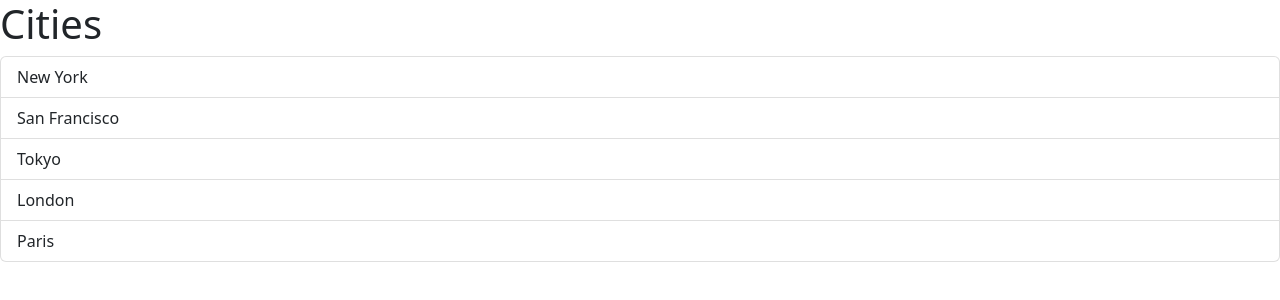
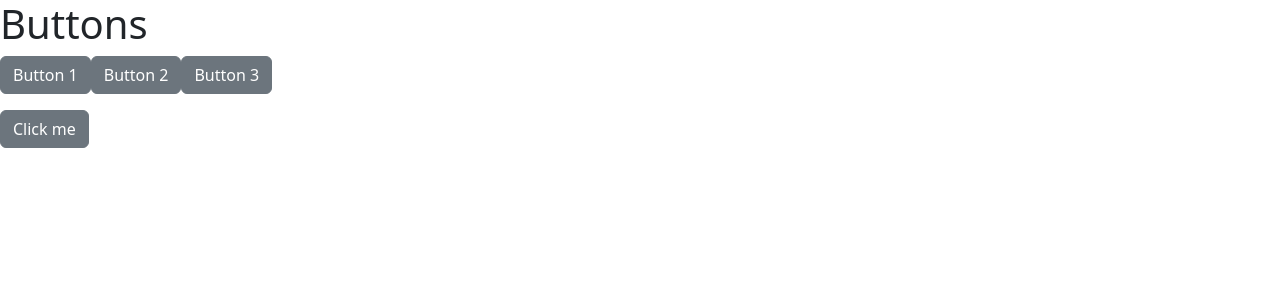
Before and after one commit to RuushTea/Game-Store-React-App, a React (Vite) app: page / in a window 1280 px wide. Shown: the top 300 px of the page. Built offline with nearby package versions, Linux system fonts and the light colour scheme.

Commit message:
My attempt at creating the button component

```diff
--- a/src/App.tsx
+++ b/src/App.tsx
@@ -1,19 +1,11 @@
-import ListGroup from "./components/ListGroup";
+import Alert from "./components/Alert";
+import Buttons from "./components/Buttons";
 
 function App() {
-  let items = ["New York", "San Francisco", "Tokyo", "London", "Paris"];
-  const handleSelectItem = (item: string) => {
-    console.log(item);
-  };
-
   return (
-    <div>
-      <ListGroup
-        items={items}
-        heading="Cities"
-        onSelectItem={handleSelectItem}
-      />
-    </div>
+    <>
+      <Buttons children="Click me"></Buttons>
+    </>
   );
 }
 
--- /dev/null
+++ b/src/components/Buttons.tsx
@@ -0,0 +1,41 @@
+import { ReactNode, useState } from "react";
+
+interface ButtonProps {
+  children: ReactNode;
+}
+
+const buttonArray = ["Button 1", "Button 2", "Button 3"];
+
+function Buttons({ children }: ButtonProps) {
+  const [selectedButton, setSelectedButton] = useState("");
+
+  return (
+    <>
+      <h1>Buttons</h1>
+      {buttonArray.map((button, index) => (
+        <button
+          className={
+            selectedButton === button ? "btn btn-primary" : "btn btn-secondary"
+          }
+          key={index}
+          onClick={() => {
+            setSelectedButton(button);
+            console.log(`Selected Button: ${button}`);
+          }}
+        >
+          {button}
+        </button>
+      ))}
+      <div className="mt-3">
+        <button
+          className="btn btn-secondary"
+          onClick={() => console.log("Why did you click me..")}
+        >
+          {children}
+        </button>
+      </div>
+    </>
+  );
+}
+
+export default Buttons;
```
Also changed, not shown: src/components/Alert.tsx (+8 -2 lines).
